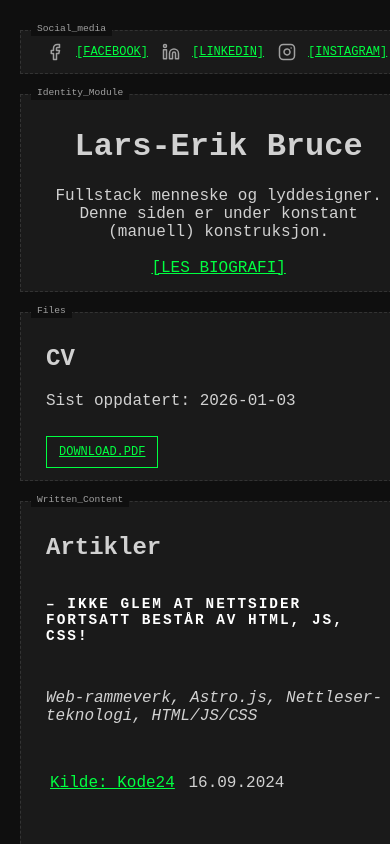
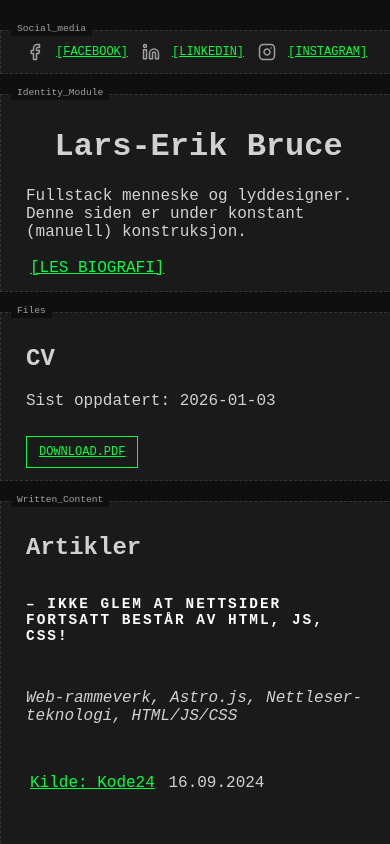
Before and after one commit to lebbe/www.lars-erik.no, an Astro site: page / in a window 390 px wide. Shown: the top 844 px of the page. Built offline with nearby package versions, Linux system fonts and the light colour scheme; Astro itself is replaced by a stand-in of ours.

Commit message:
Penere mobilsider.

```diff
--- a/src/styles/global.css
+++ b/src/styles/global.css
@@ -187,6 +187,9 @@
 
 /* Responsive Layout */
 @media (max-width: 768px) {
+  body {
+    padding: 20px 0;
+  }
   .editor-canvas {
     grid-template-columns: 1fr;
     padding: 10px;
@@ -196,7 +199,7 @@
     justify-content: center;
   }
 
-  .header-area {
+  .header-area h1 {
     text-align: center;
   }
 }
```
